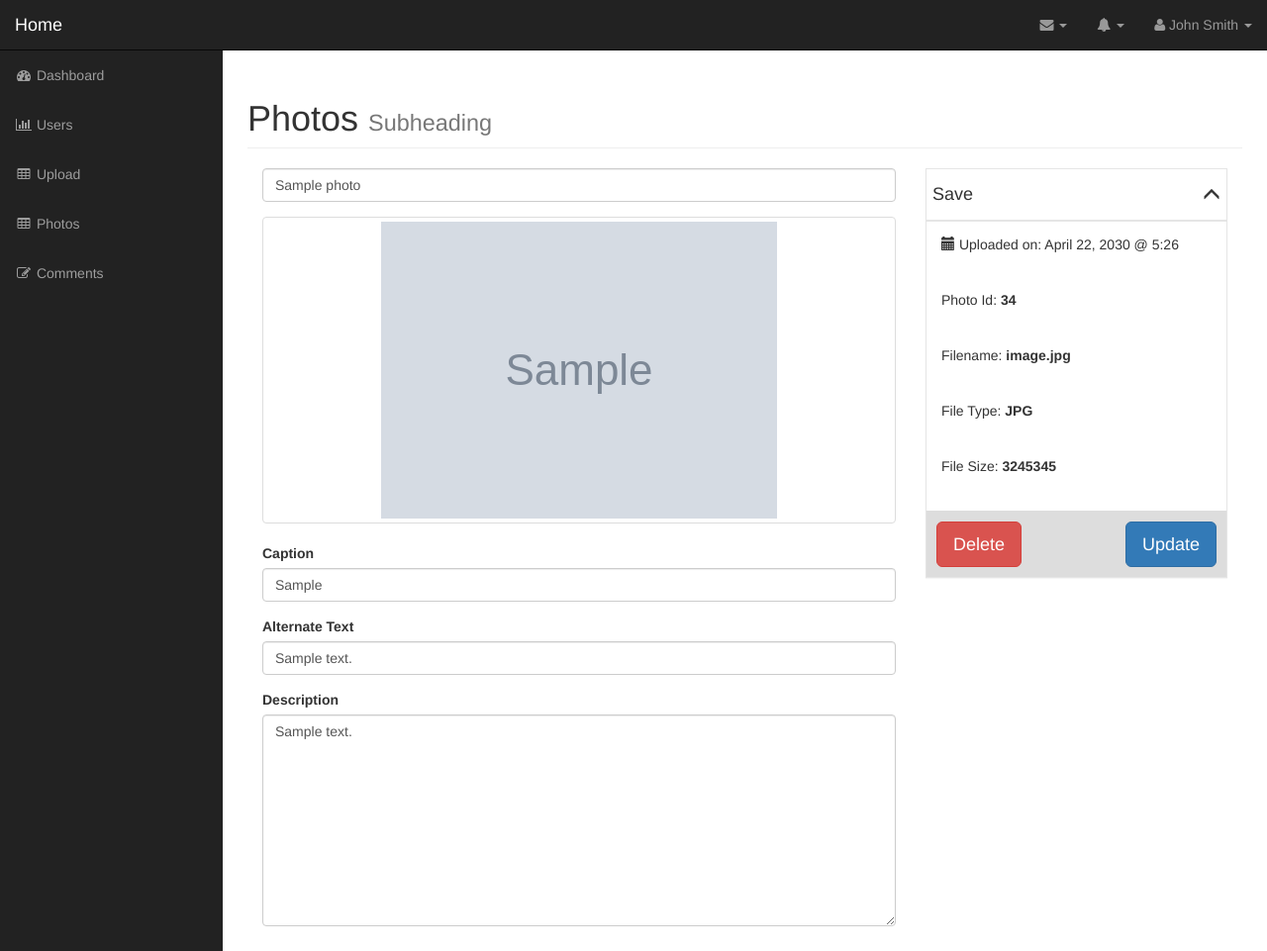
After one commit to JDawggy/my_cms, a PHP site: page /admin/edit_photo.php?id=1 in a window 1280 px wide. The commit adds this page. Shown: the whole page at 99% size. Run offline with PHP 8.4, Linux system fonts and the light colour scheme; the visitor is signed in with stand-in values (Sample User, id 1); tables that the repository leaves empty or names only in its code hold one stand-in row (values such as "Sample post"); grey boxes marked "Sample" are stand-in pictures; grey boxes labelled with a size stand in for pictures from a placeholder-image service; some libraries are stand-ins or nearby versions.

Commit message:
Added admin photo editing function

```diff
--- /dev/null
+++ b/admin/css/styles.css
@@ -0,0 +1,57 @@
+/****************************Edit Photos Admin Gallery Page********************************/
+.admin-photo-thumbnail {
+    width: 200px;
+    border-radius: 5px;
+}
+
+
+
+
+
+/****************************Edit Photo Page SideBar Styles********************************/
+.photo-info-box {
+
+    border: 1px solid #e5e5e5;
+     -webkit-box-shadow: 0 1px 1px rgba(0,0,0,.04);
+     box-shadow: 0 1px 1px rgba(0,0,0,.04);
+     background-color: #fff;
+
+
+   }
+
+   .info-box-header {
+     padding: 6px;
+    border-bottom: 1px solid #e5e5e5;
+      -webkit-box-shadow: 0 1px 1px rgba(0,0,0,.04);
+     box-shadow: 0 1px 1px rgba(0,0,0,.04);
+    background-color: #fff;
+
+   }
+
+
+
+
+   .photo-info-box .box-inner {
+   border-top: 1px solid #e5e5e5;
+   background-color: #fff;
+   padding: 6px;
+
+   }
+
+   .photo-info-box .box-inner .text {
+   padding: 7px 9px 19px;
+
+   }
+
+   .photo-info-box .box-inner .data {
+
+       font-weight: bold;
+   }
+
+   .photo-info-box .info-box-footer{
+
+   border-top: 1px solid #ddd;
+   background-color: #ddd;
+   padding: 10px;
+
+   }
--- a/admin/delete_photo.php
+++ b/admin/delete_photo.php
@@ -17,7 +17,7 @@ $photo = Photo::find_by_id($_GET["id"]);
 
 if ($photo) {
     $photo->delete_photo();
-    redirect("../photos.php");
+    redirect("photos.php");
 } else {
     redirect("photos.php");
 }
--- /dev/null
+++ b/admin/edit_photo.php
@@ -0,0 +1,139 @@
+<?php
+
+include("includes/header.php");
+
+if (!$session->is_signed_in()) {
+    redirect("login.php");
+}
+
+if (empty($_GET["id"])) {
+    redirect("photos.php");
+} else {
+    $photo = Photo::find_by_id($_GET["id"]);
+
+    if (isset($_POST["update"])) {
+
+        if ($photo) {
+            $photo->title = $_POST["title"];
+            $photo->caption = $_POST["caption"];
+            $photo->alternate_text = $_POST["alternate_text"];
+            $photo->description = $_POST["description"];
+
+            $photo->save();
+        }
+    }
+}
+
+
+
+
+?>
+
+<!-- Navigation -->
+<nav class="navbar navbar-inverse navbar-fixed-top" role="navigation">
+
+
+    <!--------  top menu items    -------->
+    <?php include("includes/top_nav.php"); ?>
+
+    <!--------  sidebar menu items    -------->
+    <?php include("includes/side_nav.php"); ?>
+
+
+    <!-- /.navbar-collapse -->
+</nav>
+
+
+
+<div id="page-wrapper">
+
+    <div class="container-fluid">
+
+        <!-- Page Heading -->
+        <div class="row">
+            <div class="col-lg-12">
+                <h1 class="page-header">
+                    Photos
+                    <small>Subheading</small>
+                </h1>
+
+                <form action="" method="post">
+
+                    <div class="col-md-8">
+
+                        <div class="form-group">
+                            <input type="text" name="title" class="form-control" value="<?php echo $photo->title; ?>">
+                        </div>
+
+                        <div class="form-group">
+                            <a class="thumbnail" href="#"><img src="<?php echo $photo->picture_path(); ?>" alt=""></a>
+                        </div>
+
+                        <div class="form-group">
+                            <label for="caption">Caption</label>
+                            <input type="text" name="caption" class="form-control" value="<?php echo $photo->caption; ?>">
+                        </div>
+
+                        <div class="form-group">
+                            <label for="caption">Alternate Text</label>
+                            <input type="text" name="alternate_text" class="form-control" value="<?php echo $photo->alternate_text; ?>">
+                        </div>
+
+                        <div class="form-group">
+                            <label for="summernote">Description</label>
+                            <textarea id="summernote" class="form-control" name="description" id="" cols="30" rows="10"><?php echo $photo->description; ?></textarea>
+                        </div>
+
+
+                    </div> <!-- end col-8 -->
+
+
+                    <div class="col-md-4">
+                        <div class="photo-info-box">
+                            <div class="info-box-header">
+                                <h4>Save <span id="toggle" class="glyphicon glyphicon-menu-up pull-right"></span></h4>
+                            </div>
+                            <div class="inside">
+                                <div class="box-inner">
+                                    <p class="text">
+                                        <span class="glyphicon glyphicon-calendar"></span> Uploaded on: April 22, 2030 @ 5:26
+                                    </p>
+                                    <p class="text ">
+                                        Photo Id: <span class="data photo_id_box">34</span>
+                                    </p>
+                                    <p class="text">
+                                        Filename: <span class="data">image.jpg</span>
+                                    </p>
+                                    <p class="text">
+                                        File Type: <span class="data">JPG</span>
+                                    </p>
+                                    <p class="text">
+                                        File Size: <span class="data">3245345</span>
+                                    </p>
+                                </div>
+                                <div class="info-box-footer clearfix">
+                                    <div class="info-box-delete pull-left">
+                                        <a href="delete_photo.php?id=<?php echo $photo->id; ?>" class="btn btn-danger btn-lg">Delete</a>
+                                    </div>
+                                    <div class="info-box-update pull-right">
+                                        <input type="submit" name="update" value="Update" class="btn btn-primary btn-lg">
+                                    </div>
+                                </div>
+                            </div>
+                        </div>
+                    </div>
+
+                </form>
+
+
+            </div>
+        </div>
+        <!-- /.row -->
+
+    </div>
+    <!-- /.container-fluid -->
+
+</div>
+<!-- /#page-wrapper -->
+
+<?php include("includes/footer.php"); ?>
--- a/admin/includes/footer.php
+++ b/admin/includes/footer.php
@@ -7,6 +7,11 @@
   <!-- Bootstrap Core JavaScript -->
   <script src="js/bootstrap.min.js"></script>
 
+  <!-- include summernote css/js -->
+  <script src="https://cdn.jsdelivr.net/npm/summernote@0.8.18/dist/summernote.min.js"></script>
+
+  <script src="js/scripts.js"></script>
+
   </body>
 
   </html>
--- a/admin/includes/header.php
+++ b/admin/includes/header.php
@@ -28,6 +28,13 @@ require_once("init.php");
     <!-- Custom Fonts -->
     <link href="font-awesome/css/font-awesome.min.css" rel="stylesheet" type="text/css">
 
+    <!-- include summernote css/js -->
+    <link href="https://cdn.jsdelivr.net/npm/summernote@0.8.18/dist/summernote.min.css" rel="stylesheet">
+
+    <!-- CSS -->
+    <link href="css/styles.css" rel="stylesheet" type="text/css">
+
+
     <!-- HTML5 Shim and Respond.js IE8 support of HTML5 elements and media queries -->
     <!-- WARNING: Respond.js doesn't work if you view the page via file:// -->
     <!--[if lt IE 9]>
--- a/admin/includes/photo.php
+++ b/admin/includes/photo.php
@@ -3,11 +3,13 @@
 class Photo extends Db_object
 {
     protected static $db_table = "photos";
-    protected static $db_table_fields = array("id", "title", "description", "filename", "type", "size");
+    protected static $db_table_fields = array("id", "title", "caption", "description", "filename", "alternate_text", "type", "size");
     public $id;
     public $title;
+    public $caption;
     public $description;
     public $filename;
+    public $alternate_text;
     public $type;
     public $size;
 
--- /dev/null
+++ b/admin/js/scripts.js
@@ -0,0 +1,6 @@
+// include summernote css/js
+$(document).ready(function () {
+    $('#summernote').summernote({
+        height: 100
+    });
+});
--- a/admin/photos.php
+++ b/admin/photos.php
@@ -58,10 +58,10 @@ $photos = Photo::find_all();
                             <?php foreach ($photos as $photo) : ?>
 
                                 <tr>
-                                    <td><img src="<?php echo $photo->picture_path(); ?>" alt="">
+                                    <td><img class="admin-photo-thumbnail" src="<?php echo $photo->picture_path(); ?>" alt="">
                                         <div class="pictures_link">
-                                            <a href="delete_photo.php/?id=<?php echo $photo->id; ?>">Delete</a>
-                                            <a href="#">Edit</a>
+                                            <a href="delete_photo.php?id=<?php echo $photo->id; ?>">Delete</a>
+                                            <a href="edit_photo.php?id=<?php echo $photo->id; ?>">Edit</a>
                                             <a href="#">View</a>
                                         </div>
                                     </td>
```
Also changed, not shown: admin/images/reaper flank video.JPG (added). Lines whose indentation alone changed are shown as unchanged.
